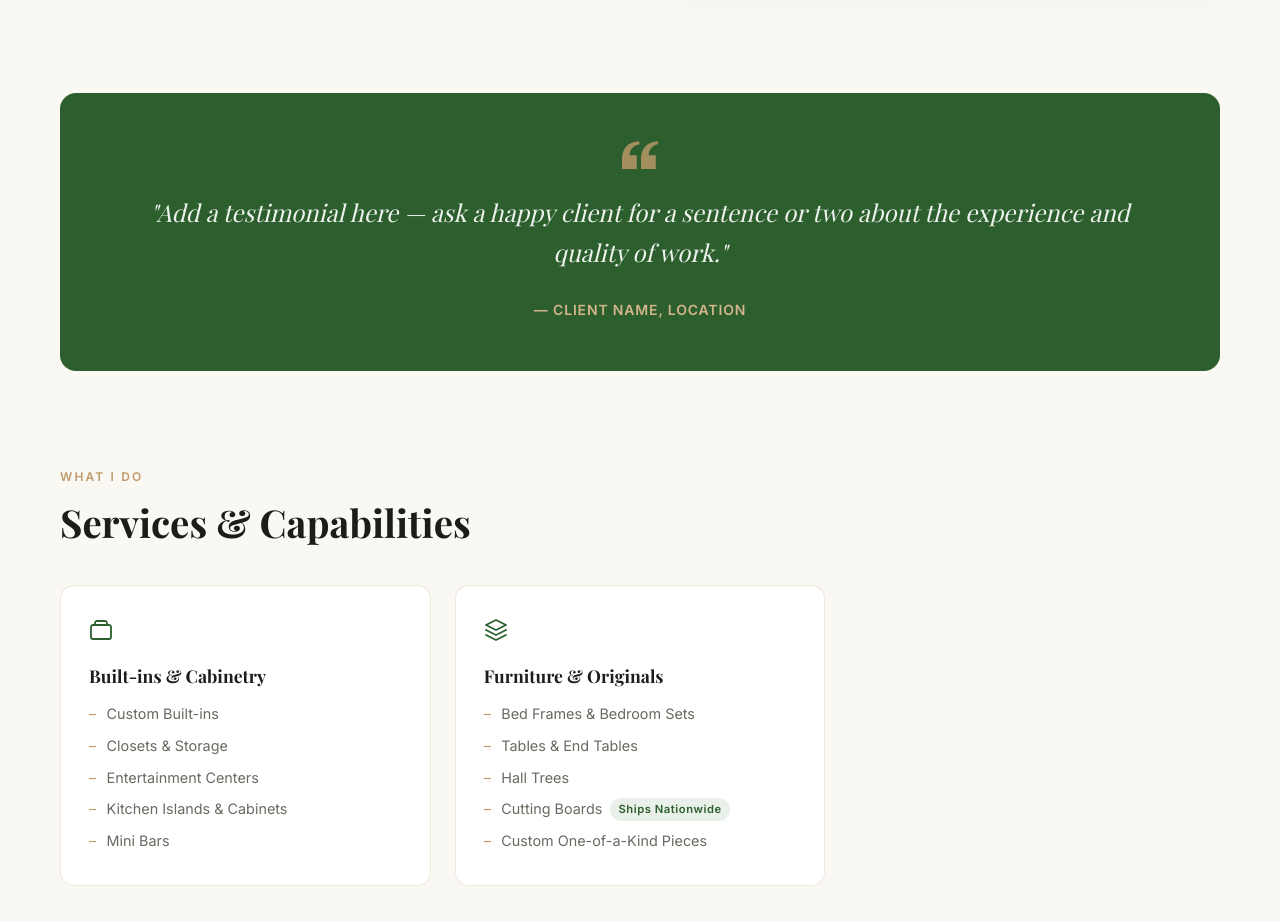
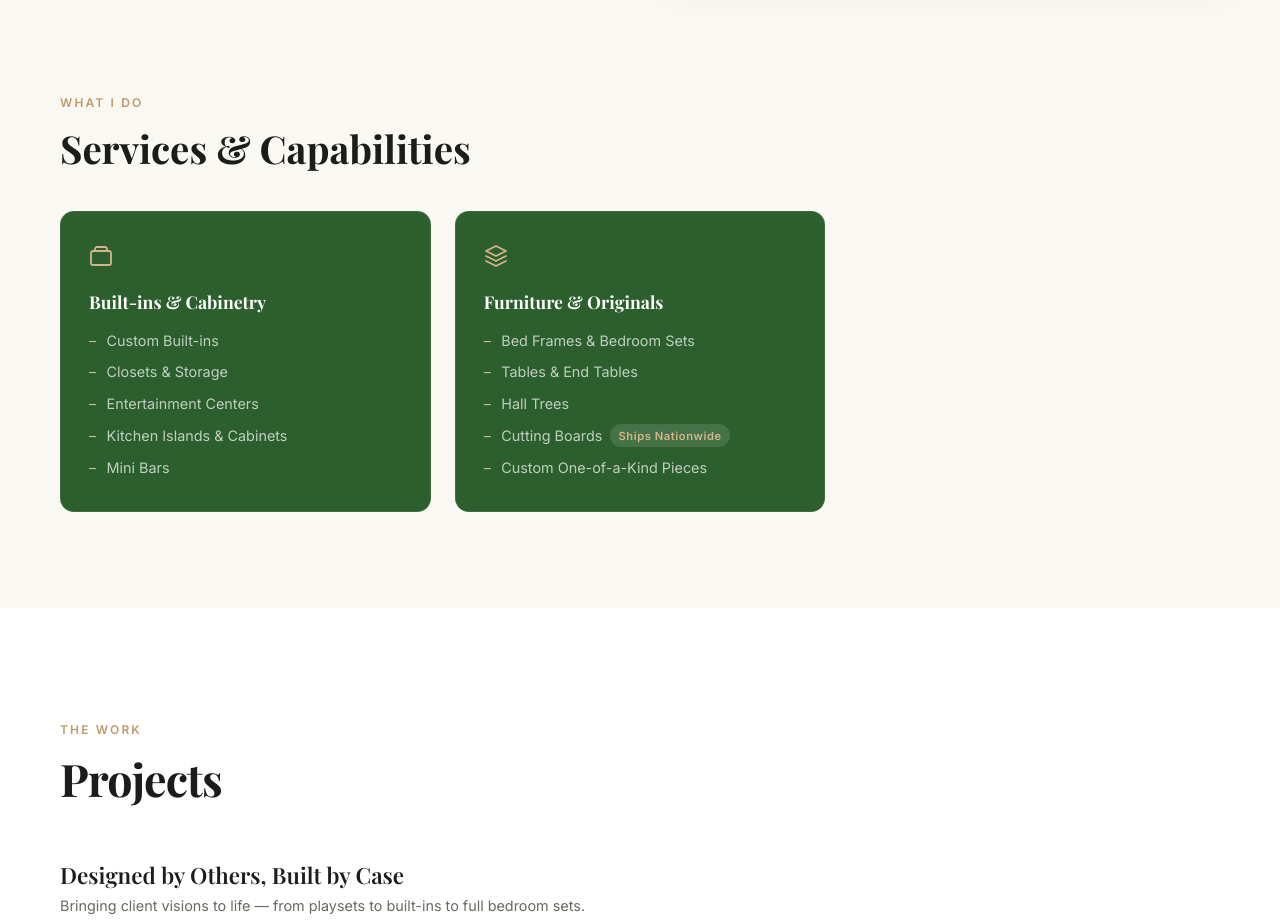
Before and after one commit to zvollink/woodwork-by-case, an Astro site: page / in a window 1280 px wide. Shown: the part 1403-2324 px from the top of the page. Built offline with nearby package versions, Linux system fonts and the light colour scheme; Astro itself is replaced by a stand-in of ours; a web font is replaced by a local one.

Commit message:
Removing testimonial section and applying forest green to the service cards to keep the design flow the same

```diff
--- a/src/components/About.astro
+++ b/src/components/About.astro
@@ -20,14 +20,6 @@
         <img src="/shed.jpg" alt="Custom shed built by Case Vollink" />
       </div>
     </div>
-
-    <blockquote class="testimonial">
-      <svg class="quote-mark" width="36" height="28" viewBox="0 0 36 28" fill="none" xmlns="http://www.w3.org/2000/svg" aria-hidden="true">
-        <path d="M0 28V17.6C0 12.587 1.493 8.48 4.48 5.28C7.467 2.08 11.627 0.373333 16.96 0.159999L17.92 3.2C14.613 3.62 12.053 4.9 10.24 7.04C8.533 9.07333 7.68 11.5 7.68 14.32H14.72V28H0ZM19.04 28V17.6C19.04 12.587 20.533 8.48 23.52 5.28C26.507 2.08 30.667 0.373333 36 0.159999L36.96 3.2C33.653 3.62 31.093 4.9 29.28 7.04C27.573 9.07333 26.72 11.5 26.72 14.32H33.76V28H19.04Z" fill="currentColor"/>
-      </svg>
-      <p>"Add a testimonial here — ask a happy client for a sentence or two about the experience and quality of work."</p>
-      <cite>— Client Name, Location</cite>
-    </blockquote>
 
     <div class="services">
       <p class="eyebrow">What I Do</p>
@@ -197,20 +189,20 @@
   }
 
   .service-card {
-    background: var(--white);
+    background: var(--forest);
     border-radius: 14px;
     padding: 2rem 1.75rem;
-    border: 1px solid var(--border);
+    border: 1px solid rgba(255,255,255,0.08);
     transition: box-shadow 0.25s, transform 0.25s;
   }
 
   .service-card:hover {
-    box-shadow: 0 10px 32px rgba(0,0,0,0.08);
+    box-shadow: 0 10px 32px rgba(0,0,0,0.2);
     transform: translateY(-3px);
   }
 
   .card-icon {
-    color: var(--forest);
+    color: var(--oak-lt);
     margin-bottom: 1rem;
   }
 
@@ -218,7 +210,7 @@
     font-family: 'Playfair Display', Georgia, serif;
     font-size: 1.1rem;
     font-weight: 700;
-    color: var(--ink);
+    color: var(--white);
     margin-bottom: 1rem;
   }
 
@@ -231,7 +223,7 @@
 
   .service-card li {
     font-size: 0.9rem;
-    color: var(--muted);
+    color: rgba(255,255,255,0.7);
     padding-left: 1.1rem;
     position: relative;
     display: flex;
@@ -244,13 +236,13 @@
     content: '–';
     position: absolute;
     left: 0;
-    color: var(--oak);
+    color: var(--oak-lt);
   }
 
   .ships-badge {
     display: inline-block;
-    background: rgba(44, 95, 45, 0.1);
-    color: var(--forest);
+    background: rgba(255,255,255,0.12);
+    color: var(--oak-lt);
     font-size: 0.7rem;
     font-weight: 600;
     letter-spacing: 0.05em;
```
